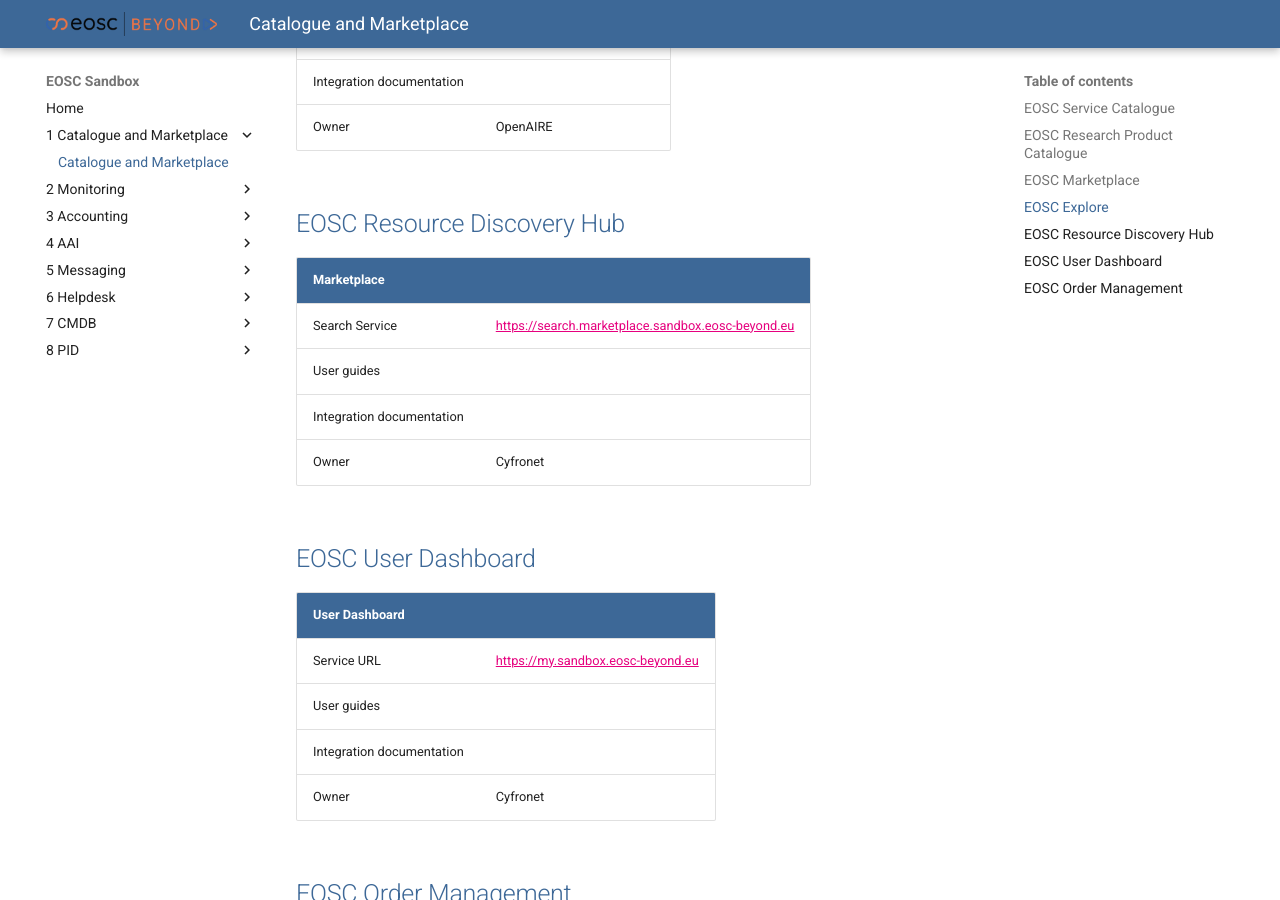
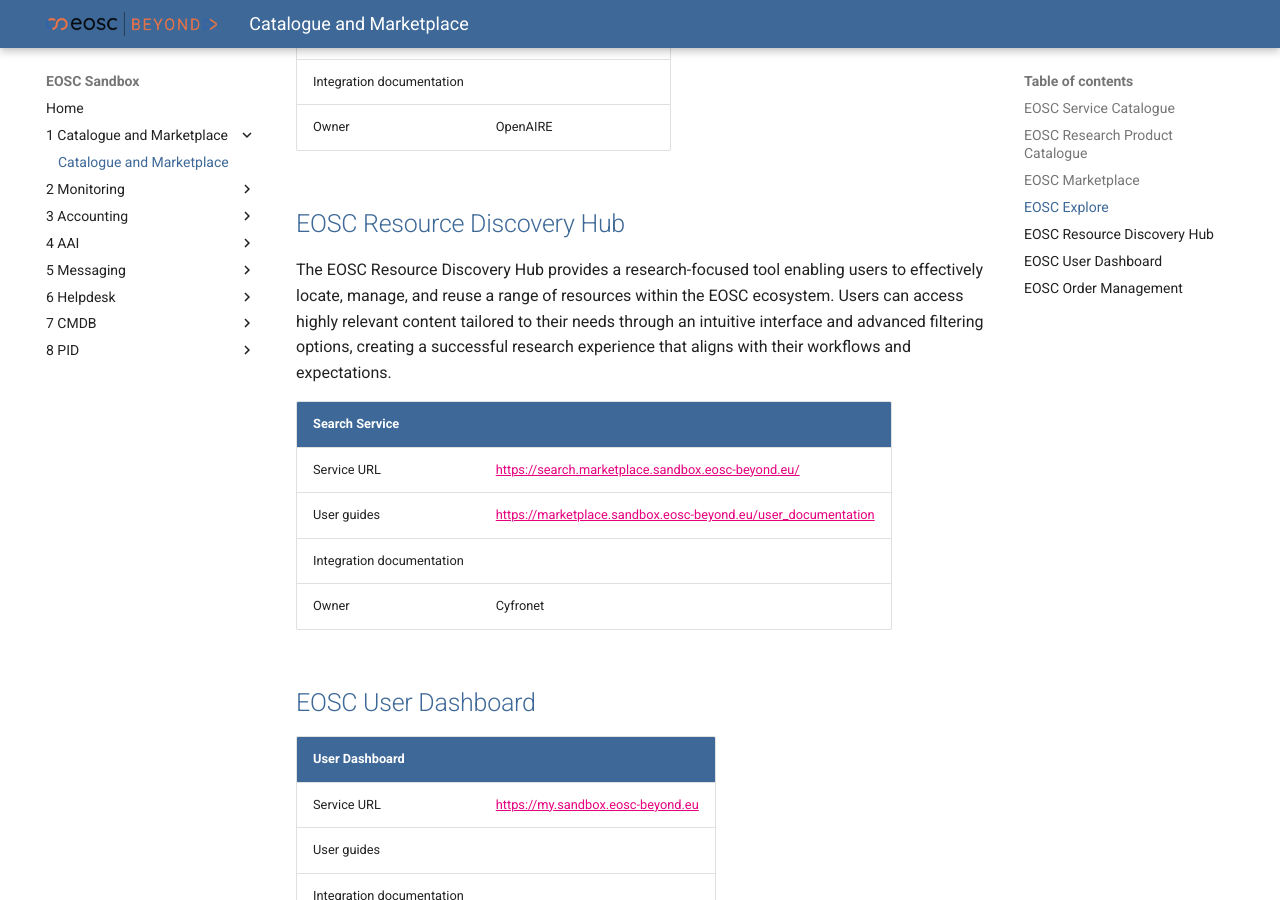
Before and after one commit to eosc-beyond-sandbox/eosc-sandbox, an MkDocs documentation site: the page built from resources/1 Catalogue and Marketplace/Catalogue and Marketplace.md, in a window 1280 px wide and 900 px high, scrolled down 2671 px. Built offline with MkDocs 1.6.1 and Material for MkDocs 9.7.7, drawn with Linux system fonts in a browser that asks for light colours.

Commit message:
EOSC Resource Discovery Hub update

```diff
--- a/resources/1 Catalogue and Marketplace/Catalogue and Marketplace.md
+++ b/resources/1 Catalogue and Marketplace/Catalogue and Marketplace.md
@@ -64,12 +64,14 @@
 
 ## EOSC Resource Discovery Hub
 
-| Marketplace               |                                                     |
-| :------------------------ | :-------------------------------------------------- |
-| Search Service            | <https://search.marketplace.sandbox.eosc-beyond.eu> |
-| User guides               |                                                     |
-| Integration documentation |                                                     |
-| Owner                     | Cyfronet                                            |
+The EOSC Resource Discovery Hub provides a research-focused tool enabling users to effectively locate, manage, and reuse a range of resources within the EOSC ecosystem. Users can access highly relevant content tailored to their needs through an intuitive interface and advanced filtering options, creating a successful research experience that aligns with their workflows and expectations.
+
+| Search Service            |                                                                 |
+| :------------------------ | :-------------------------------------------------------------- |
+| Service URL               | <https://search.marketplace.sandbox.eosc-beyond.eu/>            |
+| User guides               | <https://marketplace.sandbox.eosc-beyond.eu/user_documentation> |
+| Integration documentation |                                                                 |
+| Owner                     | Cyfronet                                                        |
 
 ## EOSC User Dashboard
 
```
